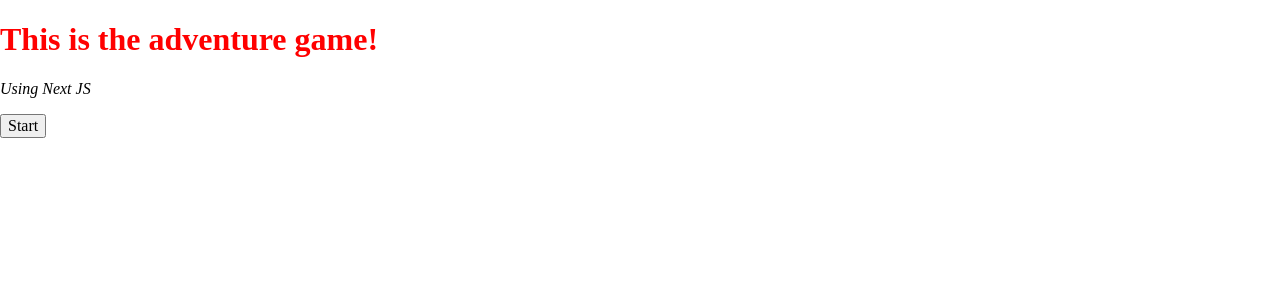
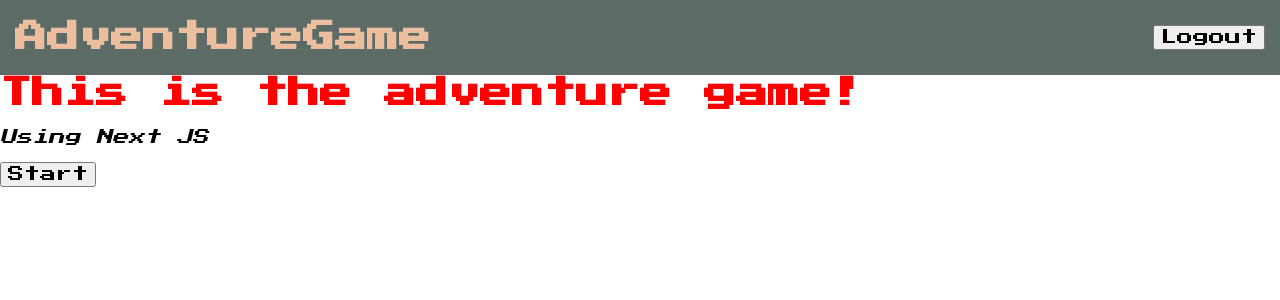
Before and after one commit to mike591/adventure-game, a Next.js app: page / in a window 1280 px wide. Shown: the top 300 px of the page. Built offline with nearby package versions, Linux system fonts and the light colour scheme; no server answers.

Commit message:
add nav and fix git ignore

```diff
--- a/components/AuthWrappedComponents.jsx
+++ b/components/AuthWrappedComponents.jsx
@@ -3,6 +3,7 @@ import { useAuth } from "hooks/useAuth";
 import { useRouter } from "next/router";
 import Home from "pages/index";
 import Loader from "components/Loader";
+import Nav from "components/Nav";
 
 const protectedRoutes = ["/Game"];
 const publicRoutes = ["/Test"];
@@ -27,6 +28,7 @@ const AuthWrappedComponents = ({ Component, pageProps }) => {
   return (
     <>
       <Loader isLoading={isLoadingAuth} />
+      <Nav />
       <ComponentToRender {...pageProps} />
     </>
   );
--- /dev/null
+++ b/components/Nav.jsx
@@ -0,0 +1,16 @@
+import React from "react";
+import styles from "styles/Nav.module.scss";
+import { useAuth } from "hooks/useAuth";
+
+const Nav = () => {
+  return (
+    <div className={styles.Nav}>
+      <h1 className={styles.title}>AdventureGame</h1>
+      <div>
+        <button>Logout</button>
+      </div>
+    </div>
+  );
+};
+
+export default Nav;
--- a/pages/_app.js
+++ b/pages/_app.js
@@ -1,6 +1,7 @@
 import React from "react";
 import firebase from "firebase/app";
 import "normalize.css";
+import "styles/main.scss";
 import { AuthProvider } from "hooks/useAuth";
 import AuthWrappedComponents from "components/AuthWrappedComponents";
 
--- a/styles/Loader.module.scss
+++ b/styles/Loader.module.scss
@@ -6,7 +6,7 @@
   left: 0;
   width: 100%;
   height: 100%;
-  background-color: rgba($color-black-400, 0.2);
+  background-color: rgba($black400, 0.2);
   display: flex;
   justify-content: center;
   align-items: center;
@@ -24,7 +24,7 @@
     height: 64px;
     margin: 8px;
     border-radius: 50%;
-    background: $color-orange-500;
+    background: $orange500;
     animation: Loader__animation 2.4s cubic-bezier(0, 0.2, 0.8, 1) infinite;
   }
 }
--- /dev/null
+++ b/styles/Nav.module.scss
@@ -0,0 +1,15 @@
+@import "styles/colors.scss";
+
+.Nav {
+  height: 75px;
+  display: flex;
+  align-items: center;
+  background-color: $green400;
+  padding: 0 15px;
+  display: flex;
+  justify-content: space-between;
+}
+
+.title {
+  color: $orange400;
+}
--- a/styles/colors.scss
+++ b/styles/colors.scss
@@ -1,15 +1,15 @@
-$color-green-400: #5d6b67;
-$color-green-500: #4e5a56;
-$color-green-600: #3e4844;
+$green400: #5d6b67;
+$green500: #4e5a56;
+$green600: #3e4844;
 
-$color-blue-400: #d5e4f5;
-$color-blue-500: #c0cddd;
-$color-blue-600: #aab6c4;
+$blue400: #d5e4f5;
+$blue500: #c0cddd;
+$blue600: #aab6c4;
 
-$color-orange-400: #edbe9d;
-$color-orange-500: #d5ab8d;
-$color-orange-600: #be987e;
+$orange400: #edbe9d;
+$orange500: #d5ab8d;
+$orange600: #be987e;
 
-$color-black-400: #666666;
-$color-black-500: #4c4c4c;
-$color-black-600: #333333;
+$black400: #666666;
+$black500: #4c4c4c;
+$black600: #333333;
--- /dev/null
+++ b/styles/main.scss
@@ -0,0 +1,21 @@
+@import url("https://fonts.googleapis.com/css2?family=Press+Start+2P&display=swap");
+
+html,
+body,
+#__next {
+  height: 100vh;
+  width: 100vw;
+}
+
+* {
+  box-sizing: border-box;
+  font-family: "Press Start 2P", cursive;
+}
+
+h1,
+h2,
+h3,
+h4,
+h5 {
+  margin: 0;
+}
```
Also changed, not shown: 1 other file (tests, documents, lock files or other folders).
